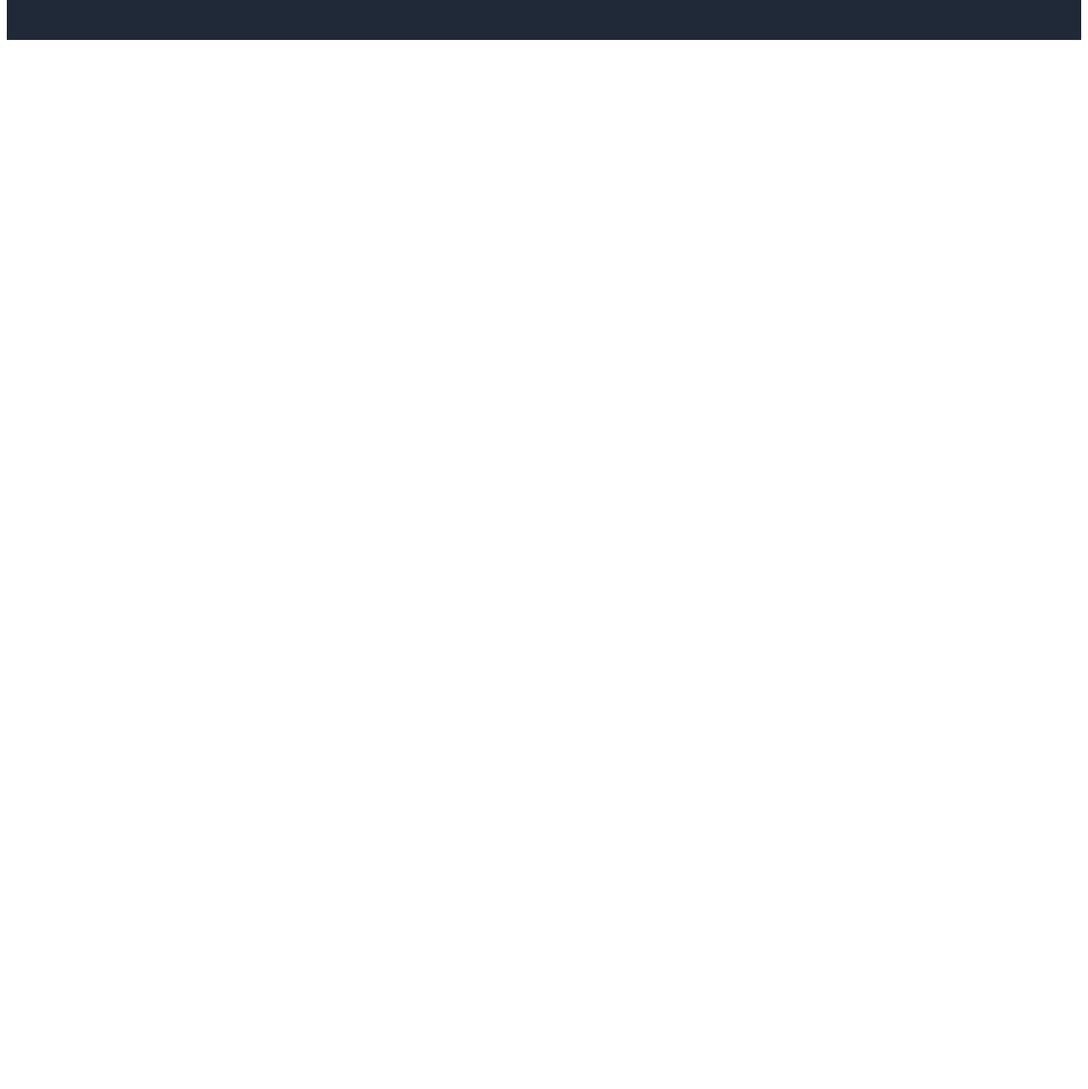
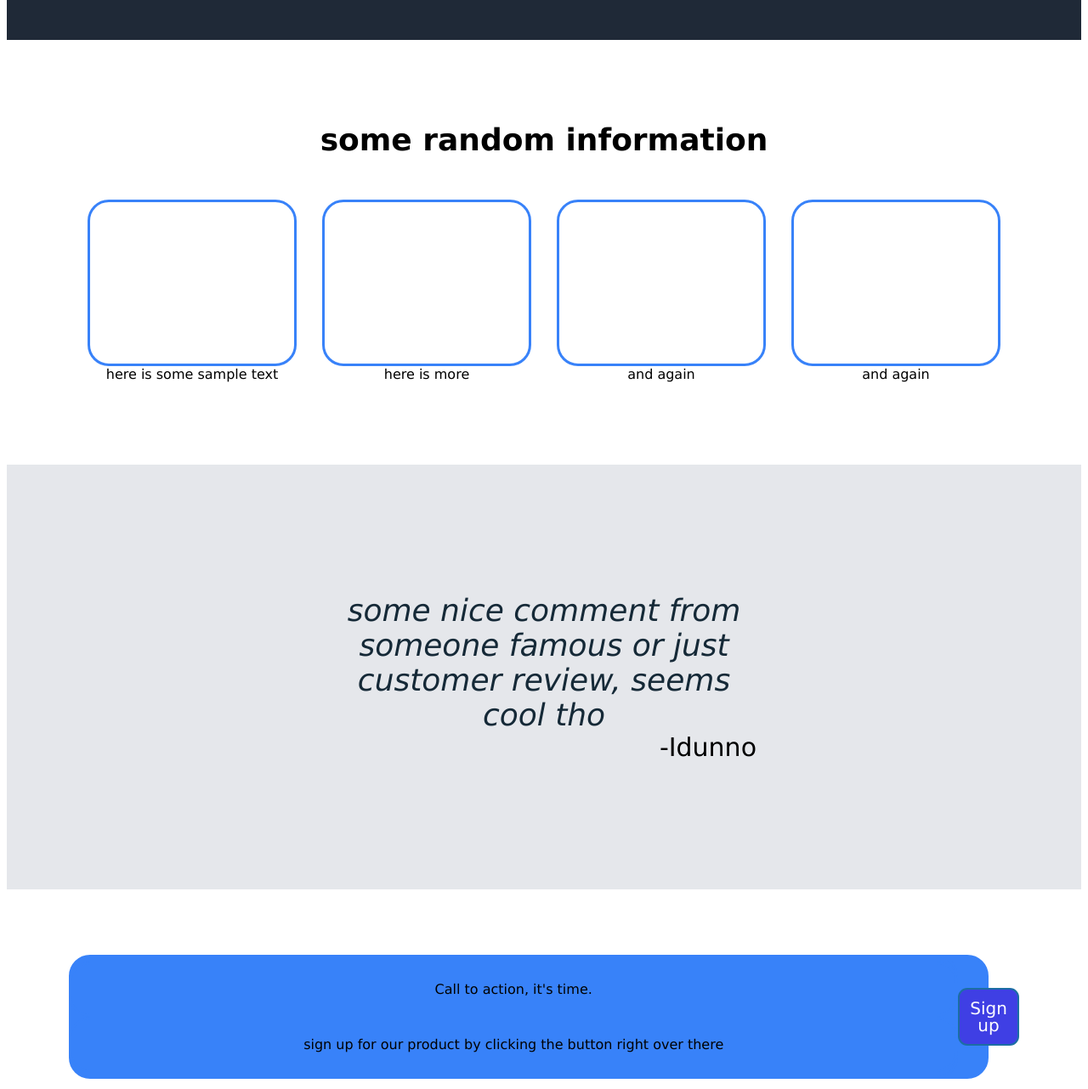
Before and after one commit to Axizeaus/landing-page-odin, a plain HTML site: page index.html in a window 1280 px wide. Shown: the part 458-1740 px from the top of the page at 85% size. Before the commit the page ends 800 px from the top, so only its background shows below. Drawn offline with Linux system fonts and the light colour scheme.

Commit message:
finished content section

```diff
--- a/index.html
+++ b/index.html
@@ -37,12 +37,60 @@
         </div>
 
 
+
+
     </div>
     <div class="content">
+        <div>
+            <div class="content-head">
+                some random information
+            </div>
+
+            <div class="free-boxes">
+                <div>
+                    <div class="box"></div>
+                    <div class="text"> here is some sample text </div>
+                </div>
+                <div>
+                    <div class="box"></div>
+                    <div class="text"> here is more</div>
+                </div>
+                <div>
+                    <div class="box"></div>
+                    <div class="text">and again</div>
+                </div>
+                <div>
+                    <div class="box"></div>
+                    <div class="text">and again</div>
+                </div>
+            </div>
+        </div>
 
     </div>
+    <div class="quote">
+        <div>
+            <div class="quote-text">
+                some nice comment from someone famous or just customer review, seems cool tho
+            </div>
+            <div class="name">
+                -Idunno
+            </div>
+        </div>
+    </div>
     <div class="footer">
-
+        <div>
+            <div class="footer-text">
+                <div>
+                    Call to action, it's time.
+                </div>
+                <div>
+                    sign up for our product by clicking the button right over there
+                </div>
+            </div>
+            <button class="sign-up-button">
+                Sign up
+            </button>
+        </div>
     </div>
 </body>
 </html>
--- a/style.css
+++ b/style.css
@@ -86,3 +86,93 @@ a{
 .sign-up-button:active {
     background: #144E75;
 }
+
+.content{
+    display: flex;
+    flex-direction: column;
+    justify-content: center;
+    align-items: center;
+    flex: 1;
+    min-height: 500px;
+}
+
+.content-head{
+    font-size: 36px;
+    font-weight: 900;
+    text-align: center;
+    margin: 25px;
+    padding: 25px;
+}
+
+.free-boxes{
+    display: flex;
+    justify-content: center;
+    align-items: center;
+    gap: 30px;
+    flex-wrap: wrap;
+    margin-bottom: 50px;
+}
+
+.box{
+    border:#3882f9 solid;
+    border-radius: 25px;
+    padding: 20px;
+    width: 200px;
+    height: 150px;
+}
+
+.text{
+    text-align: center;
+}
+
+.quote{
+    background-color: #e5e7eb;
+    display: flex;
+    flex-direction: column;
+    flex-wrap: wrap;
+    align-items: center;
+    justify-content: center;
+    min-height: 500px;
+}
+
+.quote-text{
+    font-size: 36px;
+    font-style: italic;
+    font-weight: light;
+    color: #152937;
+    text-align: center;
+    max-width: 500px;
+}
+
+.name{
+    text-align: end;
+    font-size: 30px;
+    font-weight: 500;
+}
+
+.footer{
+    display: flex;
+    justify-content: center;
+    align-items: center;
+    min-height: 300px;
+}
+
+.footer div{
+    border:#3882f9 solid;
+    background-color: #3882f9;
+    border-radius: 25px;
+    padding: 20px;
+    width: 1000px;
+    height: 100px;
+    display: flex;
+    justify-content: center;
+    align-items: center;
+}
+
+.footer-text{
+    display: flex;
+    flex-direction: column;
+    justify-content: center;
+    align-items: center;
+    flex:1;
+}
```
